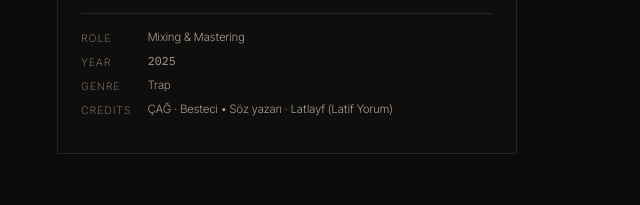
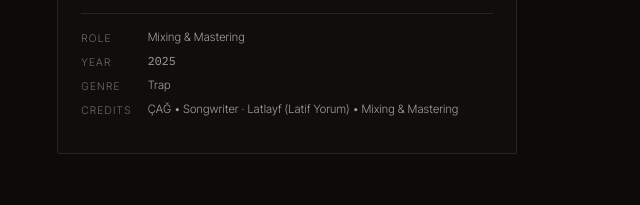
Before and after one commit to latifyorum/latifyorum.github.io, a plain HTML site: page index.html in a window 1280 px wide. Shown: the part 1815-2020 px from the top of the page, 208-848 px from the left. Drawn offline with Linux system fonts and the light colour scheme.

Commit message:
Update index.html

```diff
--- a/index.html
+++ b/index.html
@@ -597,7 +597,7 @@ const SITE = {
 const PROJECTS = [
   { id:"p1", title:"BOSPHORUS", artist:"ÇAĞ", role:"Mixing & Mastering", year:2025, genre:"Trap",
     desc:"",
-    credits:"ÇAĞ · Besteci • Söz yazarı · Latlayf (Latif Yorum)",
+    credits:"ÇAĞ • Songwriter · Latlayf (Latif Yorum) • Mixing & Mastering",
     src:"audio/bosphorus.mp3", dur:0, art:"images/bosphorus-cover.jpg", seed:17 }
 ];
 
```
